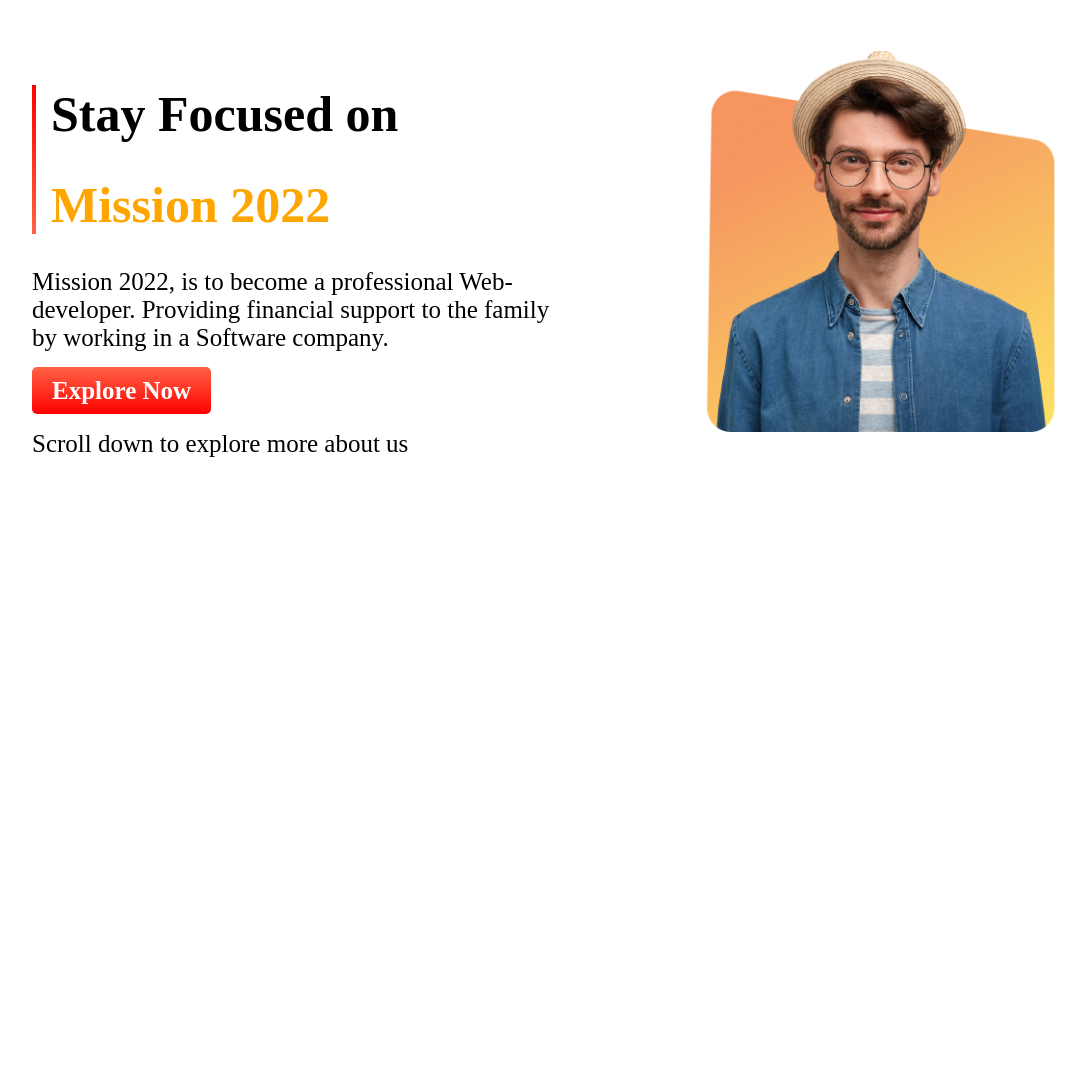
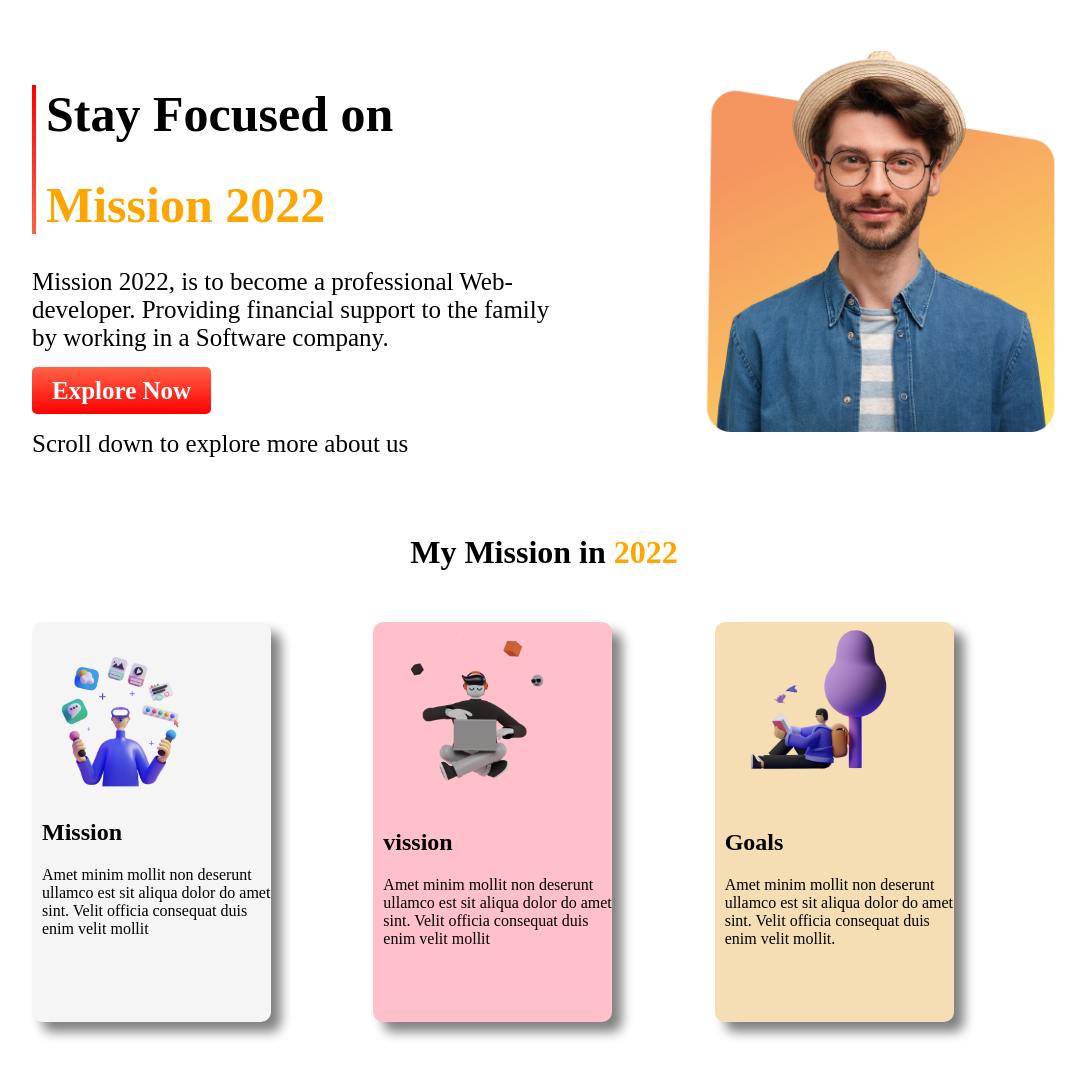
Before and after one commit to zahidjuel/web-dev-mission-2022, a plain HTML site: page index.html in a window 1280 px wide. Shown: the whole page, without its empty margins (96-1182 px from the left). Before the commit the page ends 800 px from the top, so only its background shows below. Drawn offline with Linux system fonts and the light colour scheme.

Commit message:
added commit

```diff
--- a/index.html
+++ b/index.html
@@ -35,6 +35,42 @@
             </div>
         </div>
     </div>
+    <div class="second-section">
+        <div>
+            <h1 class="second-section-heading">My Mission in <span class="color-text-span">2022</span></h1>
+        </div>
+        <div class="parent1">
+            <div class="flex-container">
+                <img src="./images/illustrators/illustrator-1.png" alt="">
+                <h2>Mission</h2>
+                <p>
+                    Amet minim mollit non deserunt
+                    ullamco est sit aliqua dolor do amet
+                    sint. Velit officia consequat duis enim
+                    velit mollit
+                </p>
+            </div>
+            <div class="flex-container1">
+                <img src="./images/illustrators/illustrator-2.png" alt="">
+                <h2>vission</h2>
+                <p>
+                    Amet minim mollit non deserunt
+                    ullamco est sit aliqua dolor do amet
+                    sint. Velit officia consequat duis enim
+                    velit mollit
+                </p>
+            </div>
+            <div class="flex-container2">
+                <img src="./images/illustrators/illustrator-3.png" alt="">
+                <h2>Goals</h2>
+                <p>
+                    Amet minim mollit non deserunt
+                    ullamco est sit aliqua dolor do amet
+                    sint. Velit officia consequat duis enim
+                    velit mollit.
+                </p>
+            </div>
+        </div>
     </div>
 </body>
 
--- a/style.css
+++ b/style.css
@@ -10,8 +10,7 @@ body{
     border-left: 4px solid;
     border-image: linear-gradient(red,tomato);
     border-image-slice: 1;
-    padding-left: 15px;
-
+    padding-left: 10px;
 }
 .link-button{
     text-decoration: none;
@@ -25,6 +24,7 @@ body{
     display: flex;
     margin-top: 4%;
     margin-left: 10%;
+    margin-bottom: 4%;
 
 }
 .photo img{
@@ -35,5 +35,54 @@ body{
 }
 .bottom-left-side{
     font-size: 25px;
+}
+h1> span{
+color: orange;
+}
+.second-section-heading{
+    text-align: center;
+}
+.flex-container{
+   width: 400px;
+   height: 400px;
+   background-color: whitesmoke;
+   box-shadow: 10px 10px 12px gray;
+   border-radius: 10px;
+   padding-left: 10px;
+   margin-right: 10%;
+ }
+ .flex-container img{
+     width: 80%;
+ }
+ .flex-container1{
+    width: 400px;
+    height: 400px;
+    background-color: pink;
+    box-shadow: 10px 10px 12px gray;
+    border-radius: 10px;
+    padding-left: 10px;
+    margin-right: 10%;
+ }
+ .flex-container1 img{
+     width: 80%;
+ }
+.flex-container2{
+    width: 400px;
+    height: 400px;
+    background-color: wheat;
+    box-shadow: 10px 10px 12px gray;
+    border-radius: 10px;
+    padding-left: 10px;
+    margin-right: 10%;
+}
+.flex-container2 img{
+    width: 80%;
+}
+.parent1{
+    display: flex;
+    margin-left: 10%;
+    margin-right: 10%;
+    margin-bottom: 7%;
+    margin-top: 4%;
 
 }
```
